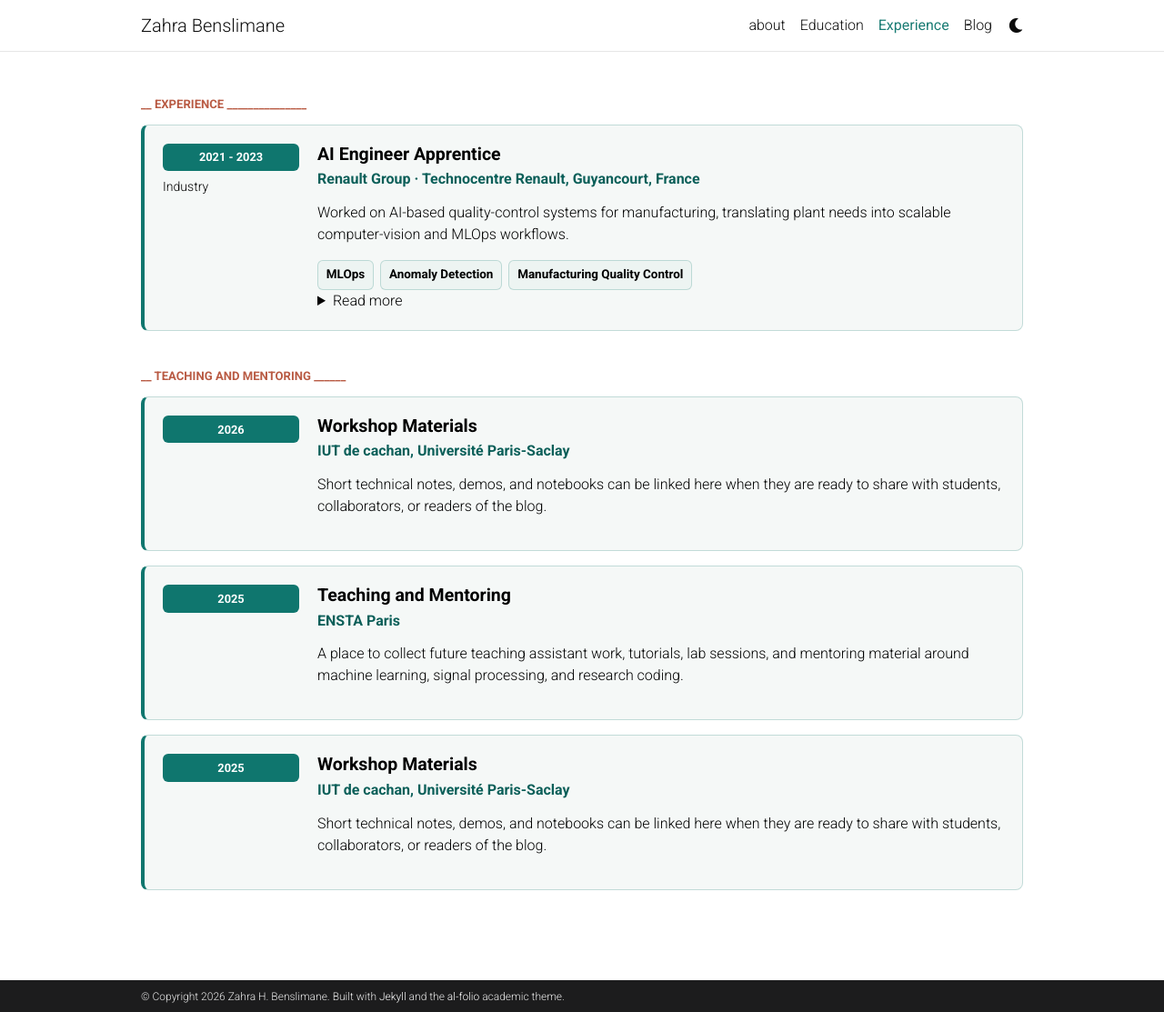
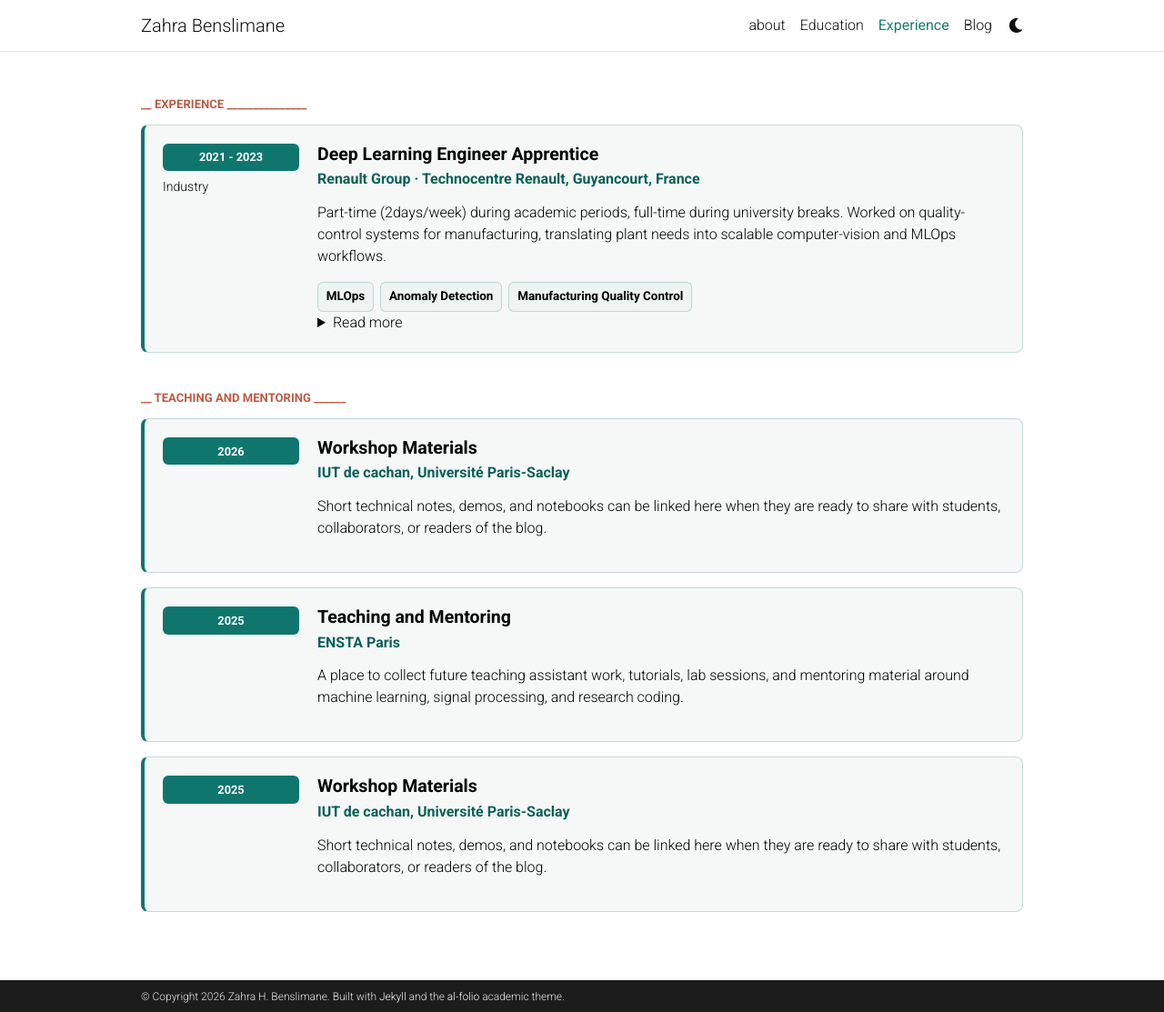
Before and after one commit to ZahraBenslimane/Portfolio, a Jekyll site: the page built from _pages/experience.md, in a window 1280 px wide and 1113 px high. Shown: the whole window at 91% size. Built offline with Jekyll 4.4.1, drawn with Linux system fonts in a browser that asks for light colours; comment, search, counter and statistics services are not loaded; a style sheet for code colours, icons or effects is not loaded.

Commit message:
new version layout

```diff
--- a/_data/experience.yml
+++ b/_data/experience.yml
@@ -16,13 +16,14 @@
 #     - Speech/audio processing
 #     - Experiment tracking
 
-- role: AI Engineer Apprentice
+- role: Deep Learning Engineer Apprentice
   organization: Renault Group
   location: Technocentre Renault, Guyancourt, France
   period: 2021 - 2023
   type: Industry
   summary: >
-    Worked on AI-based quality-control systems for manufacturing, translating plant
+    Part-time (2days/week) during academic periods, full-time during university breaks.
+    Worked on quality-control systems for manufacturing, translating plant
     needs into scalable computer-vision and MLOps workflows.
   highlights:
     - Framed complex manufacturing problems by defining project scope and factory requirements.
```
